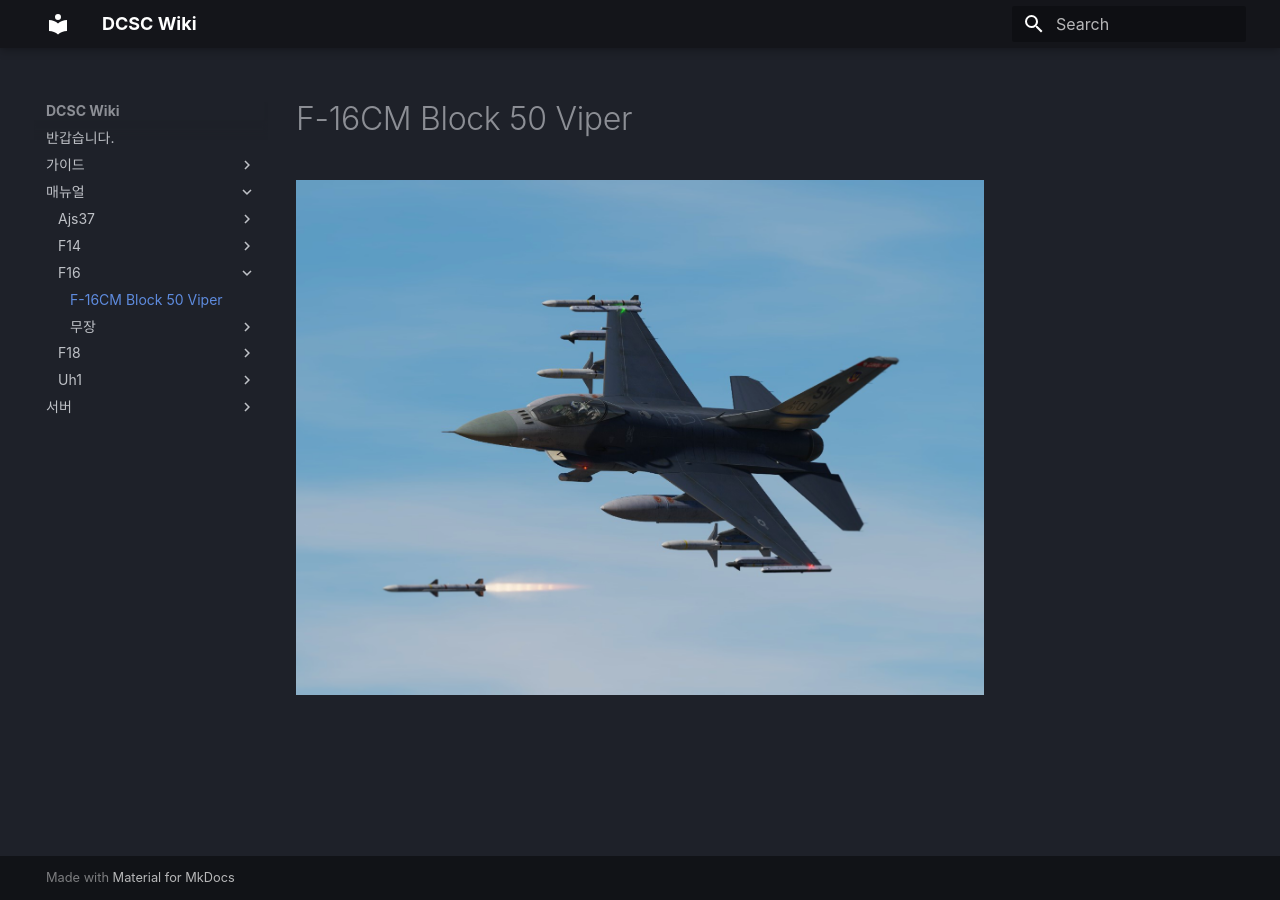
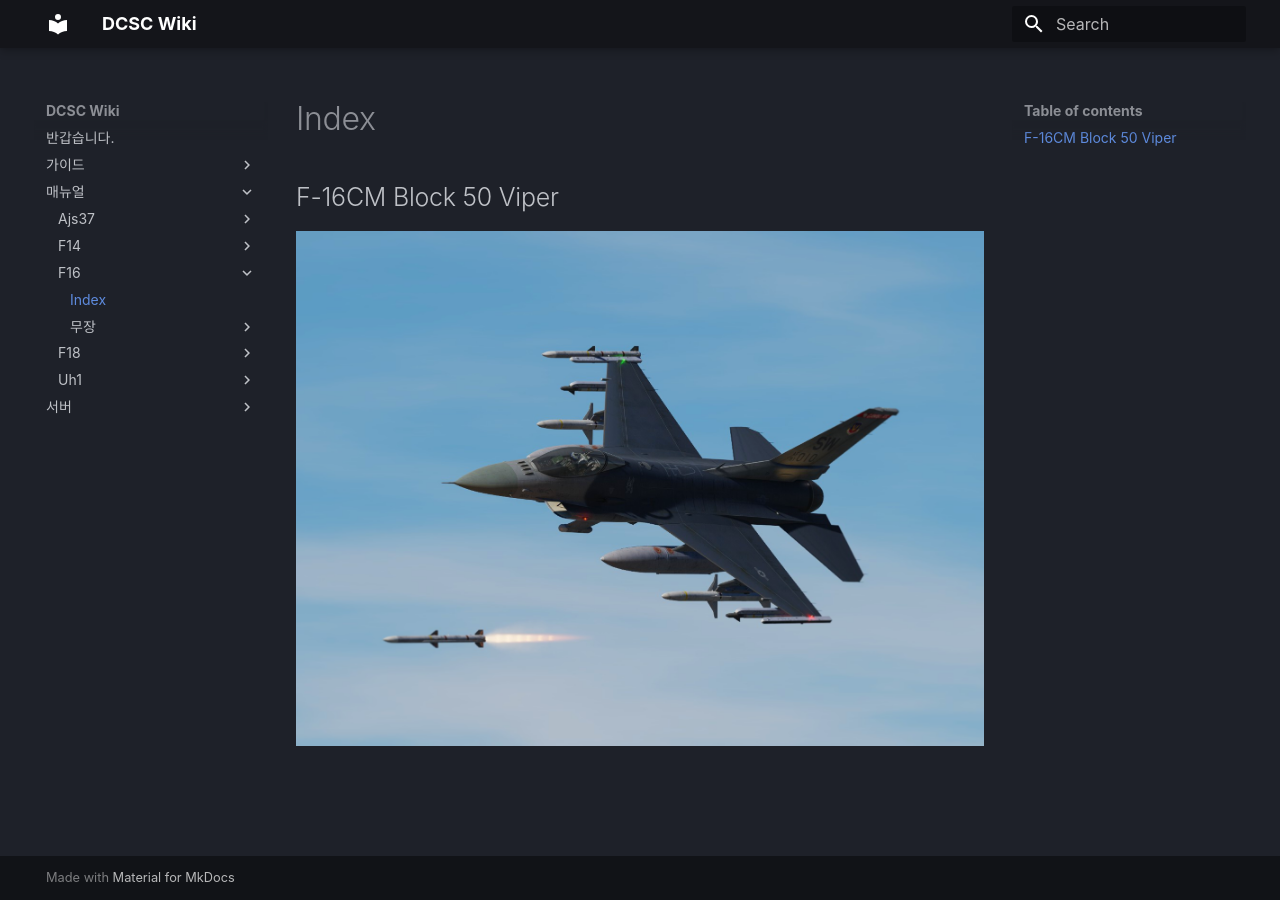
Before and after one commit to dcs-c/dcs-c.github.io, an MkDocs documentation site: the page built from docs/매뉴얼/f16/index.md, in a window 1280 px wide. Built offline with MkDocs 1.6.1 and Material for MkDocs 9.7.7, drawn with Linux system fonts in a browser that asks for light colours; some web fonts are replaced.

Commit message:
Update index.md

```diff
--- a/docs/매뉴얼/f16/index.md
+++ b/docs/매뉴얼/f16/index.md
@@ -1,2 +1,2 @@
-# F-16CM Block 50 Viper
+## F-16CM Block 50 Viper
 ![](https://github.com/dcs-c/dcs-c.github.io/raw/refs/heads/main/docs/%EB%A7%A4%EB%89%B4%EC%96%BC/f16/images/F16_amraam.webp)
```
